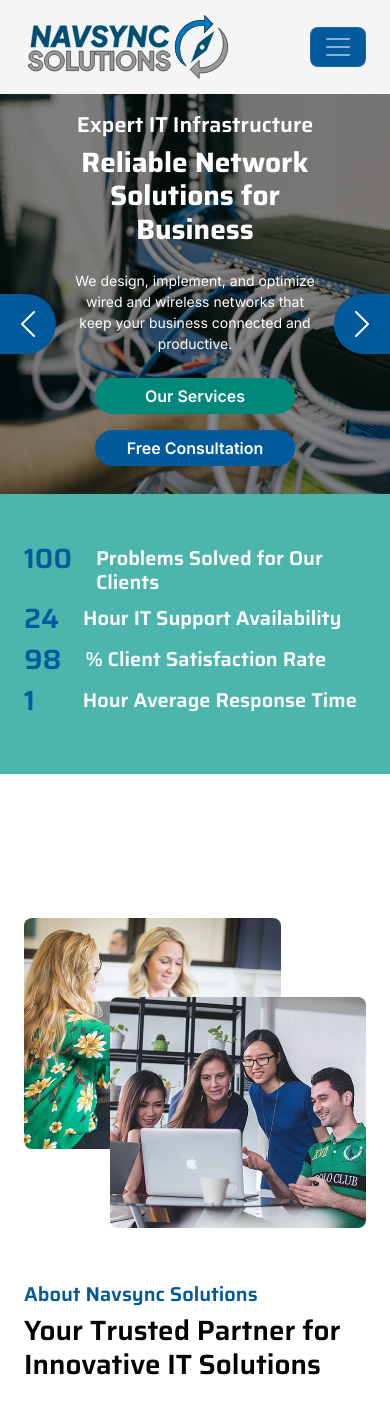
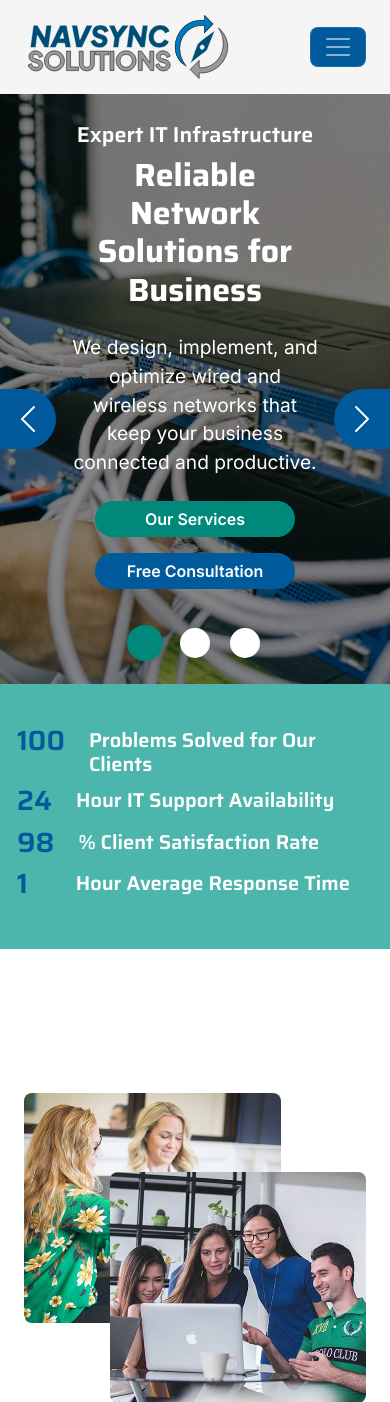
Before and after one commit to khalidsafi-cmd/navsyncs.com, a PHP site: page / in a window 390 px wide; the page is wider, and only the part inside the window is pictured. Shown: the top 1402 px of that part. Run offline with PHP 8.4, Linux system fonts and the light colour scheme; some libraries are stand-ins or nearby versions.

Commit message:
changed the carousel part of the website

```diff
--- a/css/style.css
+++ b/css/style.css
@@ -228,12 +228,6 @@
     z-index: 1;
 }
 
-@media (max-width: 768px){
-    .carousel-caption {
-        padding-top: 20%;
-        }
-    }
-
 .carousel-item p {
     max-width: 700px;
     margin: 0 auto 35px auto;
@@ -338,6 +332,19 @@
 }
 }
 
+@media (max-width: 992px) {
+   .carousel-content-btn1, .carousel-content-btn2{
+    max-width: 200px;
+}
+}
+
+/** indicators **/
+#carouselId .carousel-indicators li.active {
+    background: var(--bs-secondary) !important;
+    transform: scale(1.2);
+    transition: all 0.3s ease;
+    opacity: 1;
+}
 
 #carouselId .carousel-indicators li {
     width: 30px;
@@ -346,6 +353,8 @@
     margin: 10px;
     border-radius: 30px;
     opacity: 1;
+    transition: all 0.3s ease;
+    transform: scale(1);
 }
 
 #carouselId .carousel-indicators li:hover {
@@ -355,20 +364,13 @@
 
 /* Hiding the three dots on smaller screens */
 
-@media (max-width: 768px) {
-    .carousel-indicators {
-        display: none;
-        visibility: hidden;
-    }
-}
-
 @media (max-width: 992px) {
     .carousel-item {
-        min-height: 500px;
+        min-height: 80vh;
     }
 
     .carousel-item img {
-        min-height: 500px;
+        min-height: 80vh;
         object-fit: cover;
     }
 
@@ -383,20 +385,21 @@
 
 @media (max-width: 768px) {
     .carousel-item {
-        min-height: 400px;
+        min-height: 70vh;
     }
 
     .carousel-item img {
-        min-height: 400px;
+        min-height: 70vh;
         object-fit: cover;
+        object-position: 75% center;
     }
 
     .carousel-item h1 {
-        font-size: 28px !important;
+        font-size: 2rem !important;
     }
 
     .carousel-item p {
-        font-size: 14px !important;
+        font-size: 1.2rem !important;
     }
 }
 
@@ -417,9 +420,14 @@
 
 /*** Carousel End ***/
 
-.facts {
-    background-color: var(--bs-secondary-light);
-}
+
+/** Fact start **/
+
+        .facts {
+            background: var(--bs-secondary-light);
+            color: white;
+            padding: 40px 5px !important;
+        }
 
 
 /*** Services Start ***/
--- a/index.html
+++ b/index.html
@@ -297,8 +297,7 @@
         </div>
         <!-- Carousel End -->
 
-        <!-- Fact Start-->
-                <div class="row">
+        <!-- Fact Start -->
             <div class="container-fluid py-5 facts">
                 <div class="container">
                     <div class="row">
@@ -329,7 +328,6 @@
                     </div>
                 </div>
             </div>
-        <!-- Fact End -->
 
         <!-- About Start -->
         <section id="about" class="container-fluid py-5 my-5">
```
Lines whose indentation alone changed are shown as unchanged.
